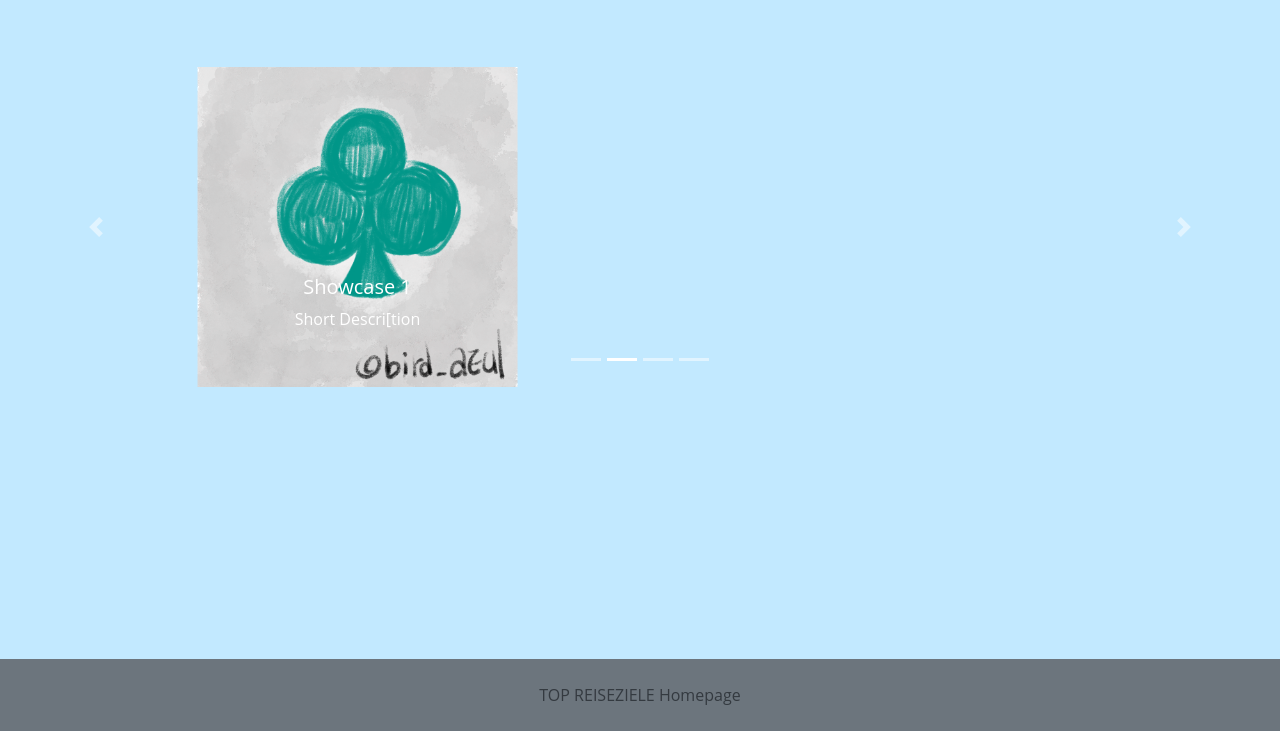
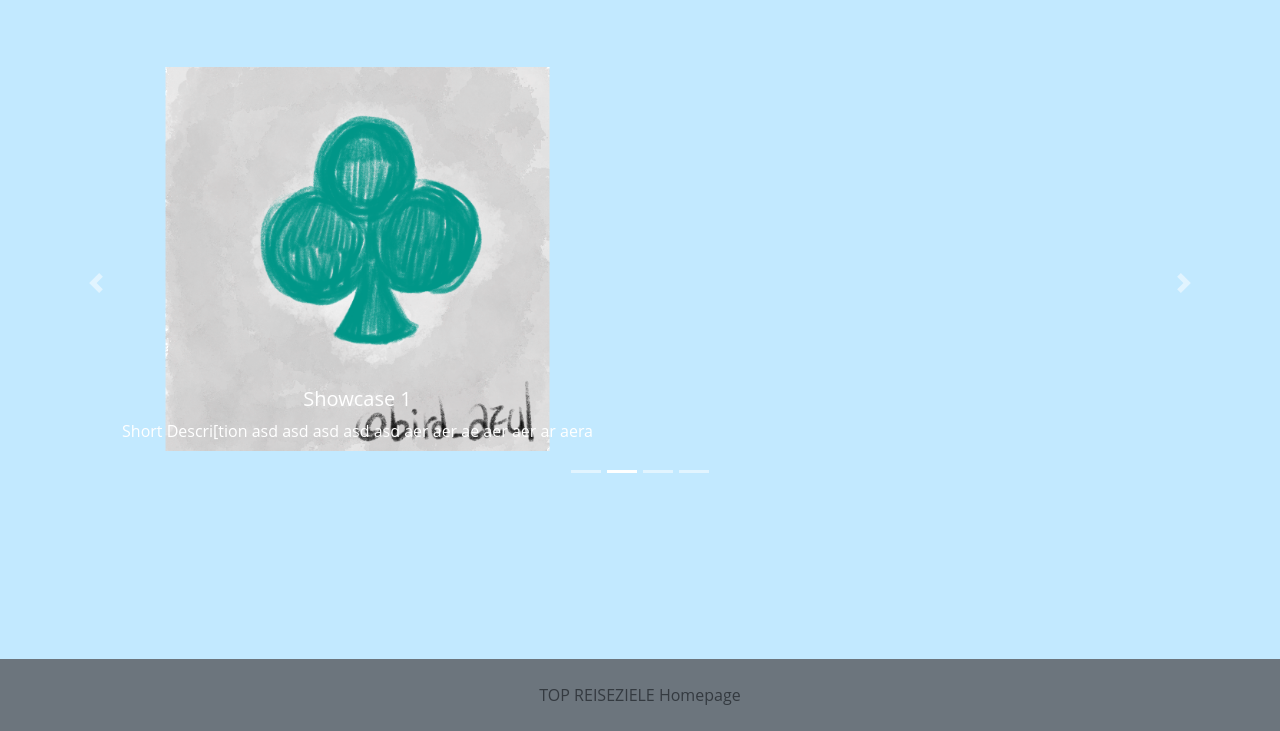
Before and after one commit to NMVictoria/travel-company, a plain HTML site: page london.html in a window 1280 px wide. Shown: the part 69-800 px from the top of the page. Drawn offline with nearby package versions, Linux system fonts and the light colour scheme.

Commit message:
sketch website finisched

```diff
--- a/london.html
+++ b/london.html
@@ -1,5 +1,5 @@
 <!DOCTYPE html>
-<html lang="en">
+<html>
 <head>
         <!-- Required meta tags -->
     <meta charset="utf-8">
@@ -44,35 +44,37 @@
       <div class="carousel-inner">
         <div class="carousel-item active">
           <img class="d-block resize center" src="images/Icon-clubs.png" alt="First slide">
+            </br></br>
           <div class="carousel-caption d-none d-md-block">
             <h5>Showcase 1</h5>
-            <p>Short Descri[tion</p>
+            <p>Short Descri[tion asd asd asd asd asd aer aer ae aer aer ar aera </p>
           </div>
-
         </div>
 
         <div class="carousel-item">
           <img class="d-block resize center" src="images/Icon-clubs.png" alt="Second slide">
+            </br></br>
           <div class="carousel-caption d-none d-md-block">
             <h5>Showcase 2</h5>
-            <p>Short Descri[tion</p>
+            <p>Short Descri[tion asd asd asd asd asd aer aer ae aer aer ar aera </p>
           </div>
-
         </div>
 
         <div class="carousel-item">
           <img class="d-block resize center" src="images/Icon-clubs.png" alt="Third slide">
+            </br></br>
           <div class="carousel-caption d-none d-md-block">
             <h5>Showcase 3</h5>
-            <p>Short Descri[tion</p>
+            <p>Short Descri[tion asd asd asd asd asd aer aer ae aer aer ar aera </p>
           </div>
         </div>
 
         <div class="carousel-item">
           <img class="d-block resize center" src="images/Icon-clubs.png" alt="Fouth slide">
+            </br></br>
           <div class="carousel-caption d-none d-md-block">
-            <h5>Showcase 3</h5>
-            <p>Short Descri[tion</p>
+            <h5>Showcase 4</h5>
+            <p>Short Descri[tion asd asd asd asd asd aer aer ae aer aer ar aera </p>
           </div>
         </div>
 
--- a/style.css
+++ b/style.css
@@ -23,9 +23,11 @@ div1 {
     text-align: center;
     position: absolute;
     background-color: #ffffff;
-    box-sizing: content-box;
-    width: 100%;
+    margin: 100px;
     padding: 25px;
+    box-sizing: border-box;
+    left: 0;
+    right: 0;
 }
 
 .carousel-item {
@@ -33,15 +35,15 @@ div1 {
 }
 
 .resize {
-  max-width:25%;
-  max-height:25%;
+  max-width:30%;
+  max-height:30%;
 }
 
 .center {
   display: block;
   margin-left: auto;
   margin-right: auto;
-  width: 50%;
+  width: 70%;
 }
 
 .site-logo {
```
